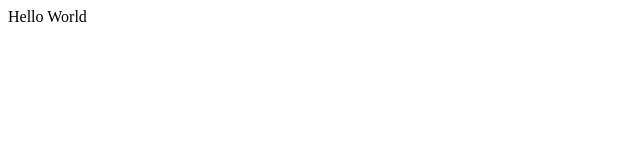
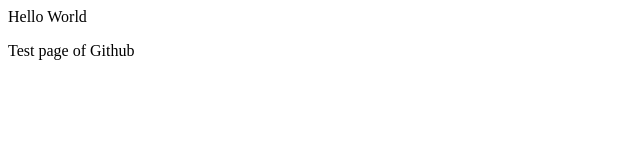
Before and after one commit to sumit-gupta7363/Firstfileofgithub, a plain HTML site: page index.html in a window 1280 px wide. Shown: the whole page, without its empty margins (0-640 px from the left). Drawn offline with Linux system fonts and the light colour scheme.

Commit message:
Add new paragraph

```diff
--- a/index.html
+++ b/index.html
@@ -1 +1,2 @@
 <p>Hello World</p>
+<p>Test page of Github</p>
```
Also changed, not shown: 1 other file.
